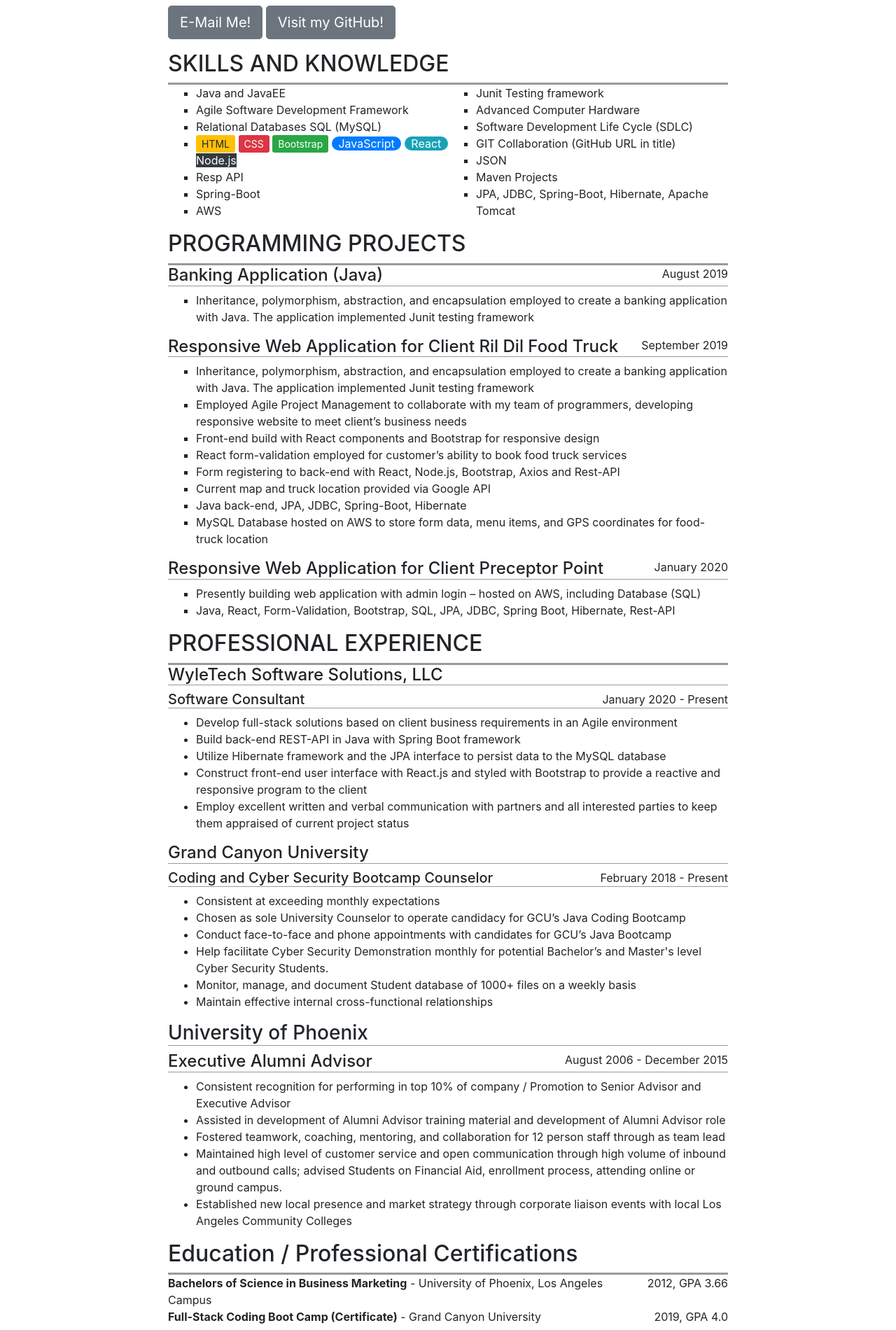
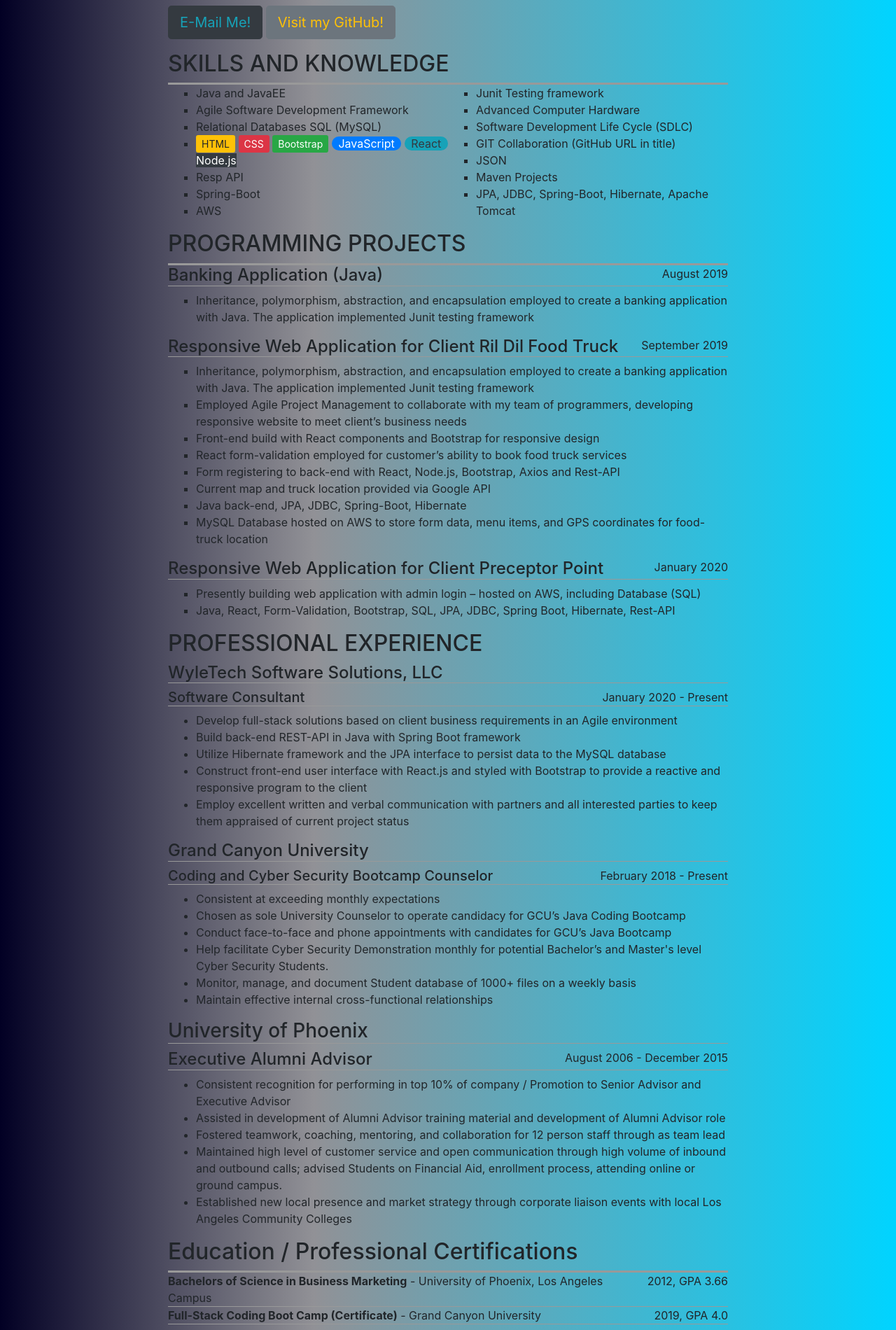
Before and after one commit to KyloRich/KyloRich.github.io, a plain HTML site: page index.html in a window 1280 px wide. Shown: the part 140-2040 px from the top of the page at 70% size. Drawn offline with nearby package versions, Linux system fonts and the light colour scheme.

Commit message:
Styling and Background
- Background Gradient Color
- Styling and HTML Updates/cleanup

**ISSUE** Need to move "programming projects" to the left. Not overwriting with CSS

```diff
--- a/index.html
+++ b/index.html
@@ -15,21 +15,18 @@
 
 <body>
     <div id="container">
-        <div id="Name">
-            Kyle Richardson
-        </div>
-        <div id="content-info">
+        <div id="Name"> Kyle Richardson </div>
             <p>
-                <a href="mailto: 22codingsm@gmail.com"><button type="button" class="btn btn-secondary btn-lg">E-Mail
+                <a href="mailto: 22codingsm@gmail.com"><button type="button" class="btn btn-dark btn-lg text-info">E-Mail
                         Me!</button></a>
-                <a href="https://github.com/KyloRich/"><button type="button" class="btn btn-secondary btn-lg">Visit my
+                <a href="https://github.com/KyloRich/"><button type="button" class="btn btn-secondary btn-lg text-warning">Visit my
                         GitHub!</button></a>
             </p>
+
             <div class="Skills">
                 <h2>SKILLS AND KNOWLEDGE</h2>
             </div>
-        </div>
-        <div id="content-body">
+
             <div style="float: left; width: 50%;">
                 <ul aria-label="SKILLS AND KNOWLEDGE:" style="list-style-type:square;">
                     <li>Java and JavaEE </li>
@@ -40,7 +37,7 @@
                         <a href="https://github.com/KyloRich/KyloRich.github.io/blob/master/style.css" class="btn-sm btn-danger">CSS</a>
                         <a href="https://getbootstrap.com/" class="btn-sm btn-success">Bootstrap</a>
                         <a href="https://www.javascript.com/ " class="badge-lg badge-pill badge-primary">JavaScript</a>
-                        <a href="https://reactjs.org/" class="badge-lg badge-pill badge-info">React</a>
+                        <a href="https://reactjs.org/" class="badge-lg badge-pill badge-info text-dark">React</a>
                         <a href="https://nodejs.org/en/" class="badge-lg badge-dark">Node.js</a>
                     </li>
                     <li>Resp API</li>
@@ -60,14 +57,16 @@
                 </ul>
             </div>
 
+
             <div class="Programming-Projects">
-                 <h2>PROGRAMMING PROJECTS</h2>
-            </div>
-            <div id="content-BankingApp">
-                <div class="date">August 2019</div>
-                <h4>Banking Application (Java)</h4>
+                <h2>PROGRAMMING PROJECTS</h2>
+           </div>
 
-            </div>
+           <div id="content-BankingApp">
+            <div class="date">August 2019</div>
+            <h4>Banking Application (Java)</h4>
+        </div>
+
             <div class="block-content">
                 <ul style="list-style-type:square;">
                     <li>Inheritance, polymorphism, abstraction, and encapsulation employed to create a banking
@@ -94,12 +93,12 @@
                         location </li>
                 </ul>
             </div>
-        </div>
+
             <div id="content-Preceptor-Point">
                 <div class="date">January 2020</div>
                 <h4>Responsive Web Application for Client Preceptor Point</h4>
+            </div>
 
-            </div>
             <div class="block-content">
                 <ul style="list-style-type:square;">
                     <li>Presently building web application with admin login – hosted on AWS, including Database (SQL)
@@ -111,6 +110,7 @@
             <div class="content-professionalheader">
                 <h2>PROFESSIONAL EXPERIENCE</h2>
             </div>
+
             <div id="content-wyletech">
                 <h4>WyleTech Software Solutions, LLC</h4>
                 <div class="block-date">
@@ -118,6 +118,7 @@
                     <h5>Software Consultant</h5>
                 </div>
             </div>
+
                 <div class="block-content">
                     <ul>
                         <li>Develop full-stack solutions based on client business requirements in an Agile environment
@@ -130,6 +131,7 @@
                             to keep them appraised of current project status</li>
                     </ul>
                 </div>
+
                 <div id="content-gcu">
                     <h4>Grand Canyon University</h4>
                     <div class="block-date">
@@ -172,16 +174,19 @@
                                     with local Los Angeles Community Colleges</li>
                             </ul>
                         </div>
-                    <div class="content-professionalheader">
+
+                    <div class="Education">
                         <h2>Education / Professional Certifications</h2>
                     </div>
+
                     <div class="block-date">
                         <div class="date">2012, GPA 3.66</div>
-                        <p class="Education"><b>Bachelors of Science in Business Marketing</b> - University of Phoenix,
+                        <p class="College"><b>Bachelors of Science in Business Marketing</b> - University of Phoenix,
                             Los Angeles Campus</p>
                     </div>
+
                     <div class="date">2019, GPA 4.0</div>
-                    <p class="Education"><b>Full-Stack Coding Boot Camp (Certificate)</b> - Grand Canyon University</p>
+                    <p class="College"><b>Full-Stack Coding Boot Camp (Certificate)</b> - Grand Canyon University</p>
                </div>
 
     <footer>
--- a/style.css
+++ b/style.css
@@ -3,7 +3,9 @@ body {
 	margin:0;
 	padding:0;
     background-color:black;
-    /* background:radial-gradient(#333,#000); */
+	/* background:radial-gradient(#333,#000); */
+	background: rgb(2,0,36);
+	background: linear-gradient(90deg, rgba(2,0,36,1) 0%, rgba(145,145,150,1) 35%, rgba(0,212,255,1) 100%);
 	}
 
 @media (min-width: 24em) {
@@ -41,21 +43,23 @@ body {
 	text-align:left;
 }
 
-.content-professionalheader, .Skills, .Programming-Projects {
+.Education, .Experience, .Skills, .Programming-Projects {
 	font-size: 30px;
 	border-bottom: 3px solid #999;
 	text-align:left;
 }
 
+
+
 .date {
 	float: right;
 }
 
-h3, h5, h4 {
+h3, h5, h4, .College {
 	border-bottom: 1px solid #999;
 }
 
-h4, .Education {
+h4, .College {
 	margin-top: 0px;
 	margin-bottom: 0px;
 }
```
